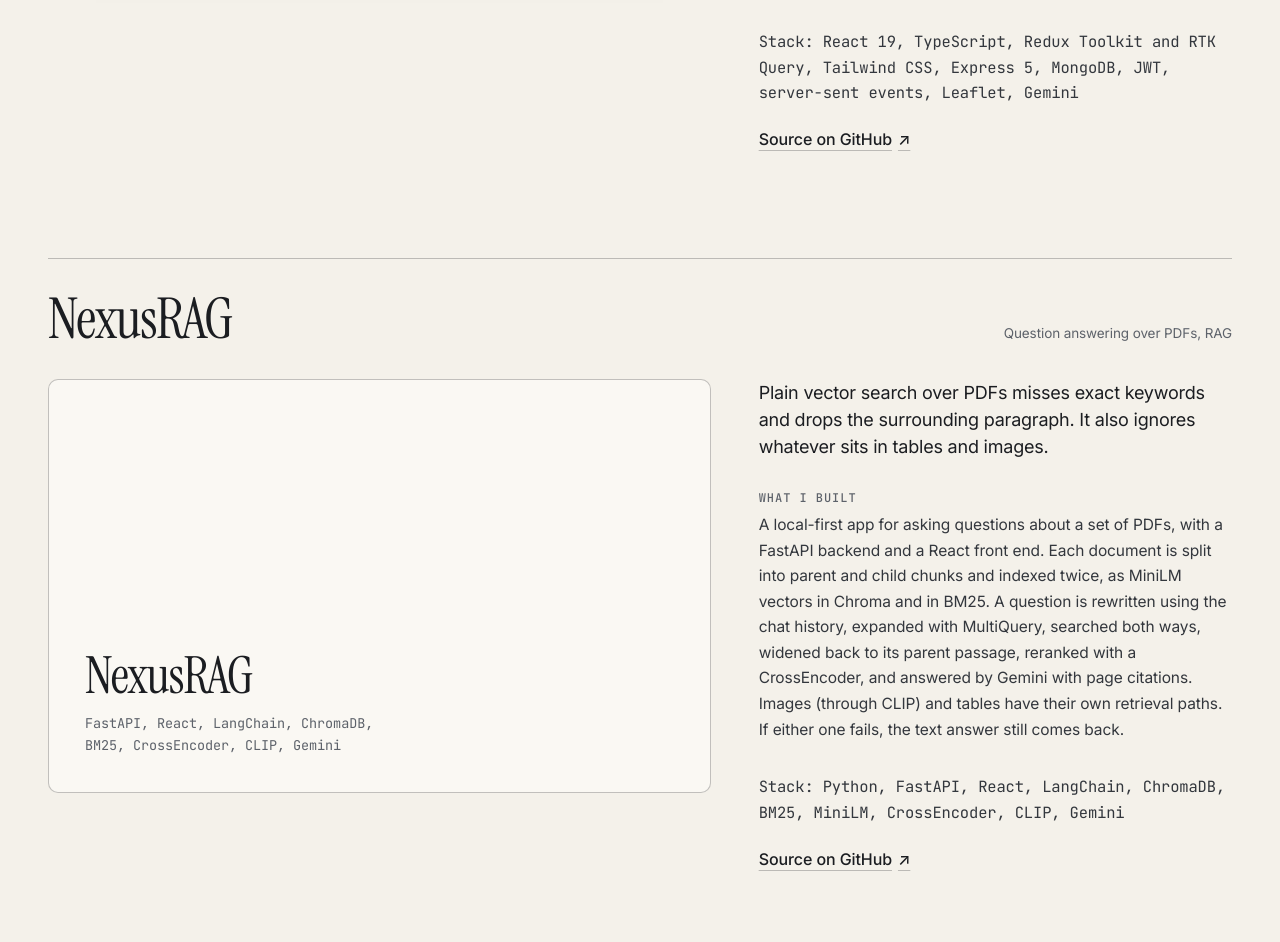
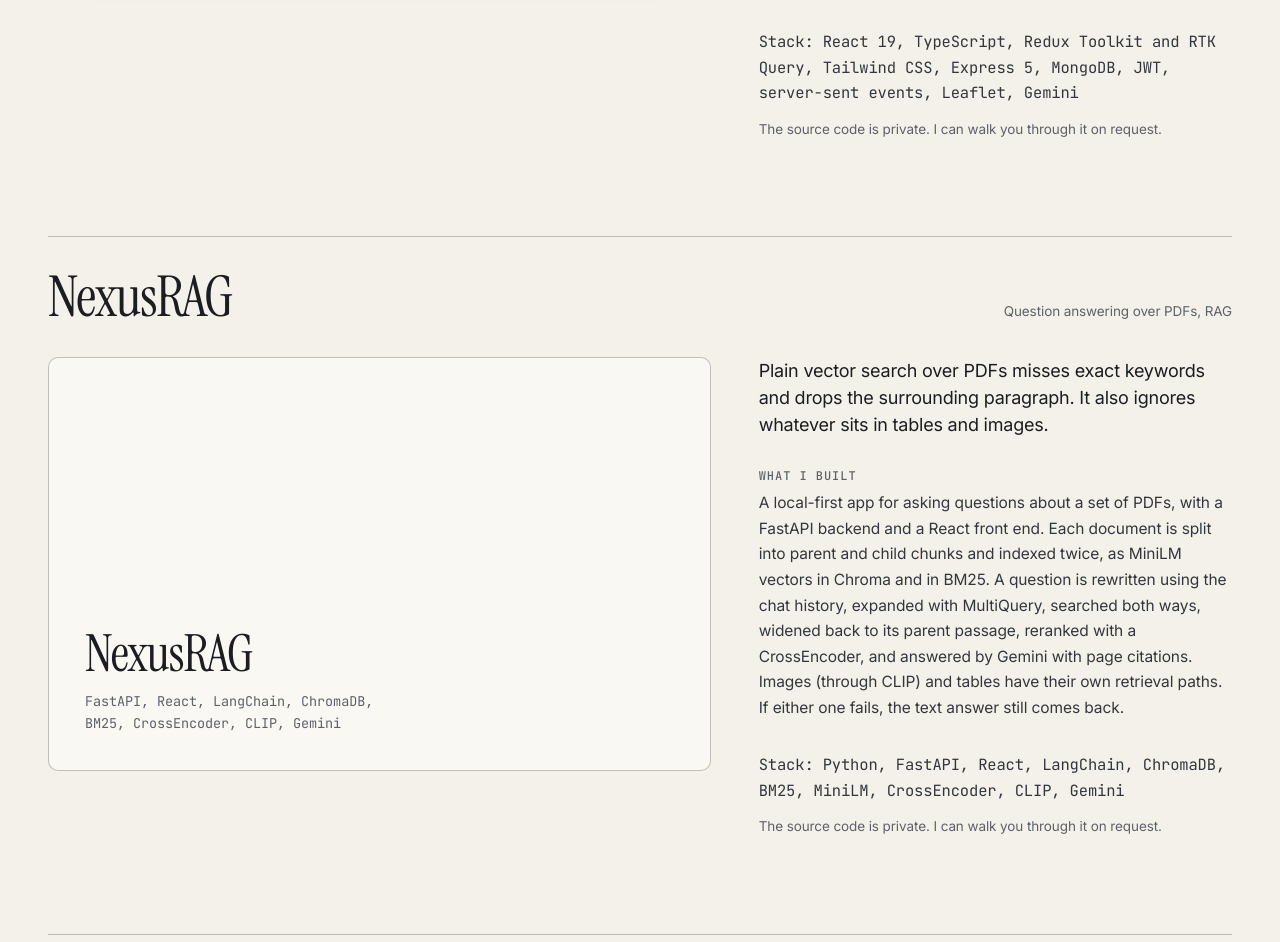
Before and after one commit to thowfique041/Portfolio, a plain HTML site: page index.html in a window 1280 px wide. Shown: the part 4650-5592 px from the top of the page. Drawn offline with Linux system fonts and the light colour scheme.

Commit message:
Mark HalkaBite, NexusRAG and Tripti Food source as private

```diff
--- a/index.html
+++ b/index.html
@@ -344,7 +344,7 @@
                    3. What I’d do differently: one thing I would change if I started again. -->
               <p class="stack">Stack: React 19, TypeScript, Redux Toolkit and RTK Query, Tailwind CSS, Express 5, MongoDB,
                 JWT, server-sent events, Leaflet, Gemini</p>
-              <a class="link-arrow" href="https://github.com/thowfique041/HalkaBite" target="_blank" rel="noopener noreferrer">Source on GitHub <span aria-hidden="true">↗</span></a>
+              <p class="source-note">The source code is private. I can walk you through it on request.</p>
             </div>
           </article>
 
@@ -380,7 +380,7 @@
                    3. What I’d do differently: one thing I would change if I started again. -->
               <p class="stack">Stack: Python, FastAPI, React, LangChain, ChromaDB, BM25, MiniLM, CrossEncoder, CLIP,
                 Gemini</p>
-              <a class="link-arrow" href="https://github.com/thowfique041/nexasRag" target="_blank" rel="noopener noreferrer">Source on GitHub <span aria-hidden="true">↗</span></a>
+              <p class="source-note">The source code is private. I can walk you through it on request.</p>
             </div>
           </article>
 
@@ -416,7 +416,7 @@
                    2. How I solved it: what I tried and what finally worked.
                    3. What I’d do differently: one thing I would change if I started again. -->
               <p class="stack">Stack: React, TypeScript, Vite, Express, MongoDB, JWT, bcrypt, Cloudinary, Helmet</p>
-              <a class="link-arrow" href="https://github.com/thowfique041/tripti-food" target="_blank" rel="noopener noreferrer">Source on GitHub <span aria-hidden="true">↗</span></a>
+              <p class="source-note">The source code is private. I can walk you through it on request.</p>
             </div>
           </article>
         </div>
--- a/style.css
+++ b/style.css
@@ -1655,3 +1655,9 @@ html.reveal-ready .reveal.is-visible {
 .case-body p + p {
   margin-top: var(--s-3);
 }
+
+.source-note {
+  color: var(--muted) !important;
+  font-size: var(--fs-sm) !important;
+  margin-top: var(--s-3);
+}
```
